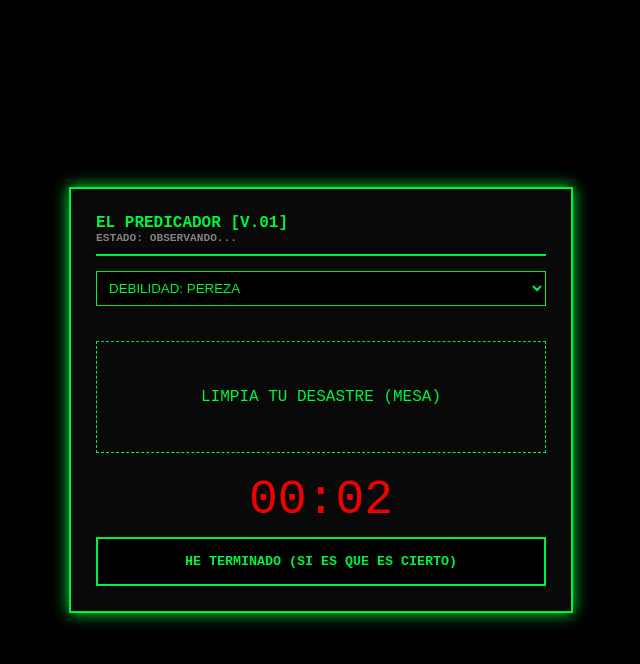
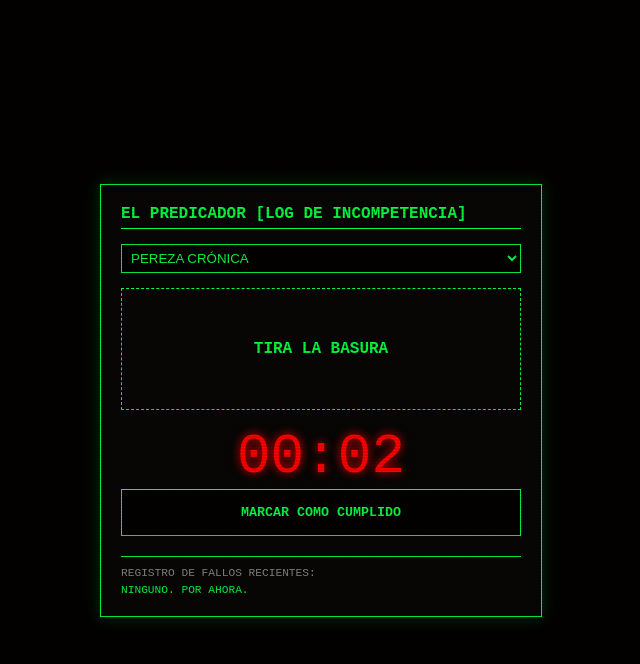
Before and after one commit to garsiajefry9-dotcom/El-chispa-, a plain HTML site: page index.html in a window 1280 px wide. Both pictures are taken after a click on the button "ASUMIR PENITENCIA". Shown: the whole page, without its empty margins (319-959 px from the left). Drawn offline with Linux system fonts and the light colour scheme.

Commit message:
Update index.html
El predicador

```diff
--- a/index.html
+++ b/index.html
@@ -3,139 +3,106 @@
 <head>
     <meta charset="UTF-8">
     <meta name="viewport" content="width=device-width, initial-scale=1.0">
-    <title>EL PREDICADOR | JUICIO FINAL</title>
+    <title>EL PREDICADOR | HISTORIAL DE FALLOS</title>
     <style>
-        :root { --bg: #000; --red: #ff0000; --gray: #333; --text: #00ff41; }
+        :root { --main: #00ff41; --fail: #ff0000; --bg: #000; }
         body {
-            background: var(--bg); color: var(--text); font-family: 'Courier New', monospace;
-            display: flex; justify-content: center; align-items: center; height: 100vh; margin: 0;
-            text-transform: uppercase; overflow: hidden;
+            background: var(--bg); color: var(--main); font-family: 'Courier New', monospace;
+            display: flex; justify-content: center; align-items: center; min-height: 100vh; margin: 0;
+            text-transform: uppercase; overflow-x: hidden;
         }
-        /* Efecto de estática y líneas de TV */
-        body::before {
-            content: ""; position: absolute; top: 0; left: 0; width: 100%; height: 100%;
-            background: repeating-linear-gradient(0deg, rgba(0,0,0,0.1) 0px, rgba(0,0,0,0.1) 1px, transparent 1px, transparent 2px);
-            pointer-events: none; z-index: 10;
+        body::after {
+            content: ""; position: fixed; top:0; left:0; width:100%; height:100%;
+            background: linear-gradient(rgba(18,16,16,0) 50%, rgba(0,0,0,0.1) 50%), linear-gradient(90deg, rgba(255,0,0,0.02), rgba(0,255,0,0.01));
+            background-size: 100% 3px, 3px 100%; pointer-events: none; z-index: 100;
         }
-        .monitor {
-            width: 90%; max-width: 450px; border: 2px solid var(--text); padding: 25px;
-            background: rgba(10, 10, 10, 0.9); box-shadow: 0 0 15px var(--text);
-            position: relative; z-index: 5;
+        .frame {
+            width: 90%; max-width: 400px; border: 1px solid var(--main); padding: 20px;
+            background: #050505; box-shadow: 0 0 15px rgba(0,255,65,0.2); margin: 20px;
         }
-        .header { border-bottom: 2px solid var(--text); margin-bottom: 15px; padding-bottom: 10px; font-weight: bold; }
-        .marca-fracaso { color: var(--red); font-size: 0.8rem; margin: 10px 0; border: 1px solid var(--red); padding: 5px; display: none; }
-
-        #display-mision {
-            min-height: 80px; border: 1px dashed var(--text); margin: 20px 0;
-            display: flex; align-items: center; justify-content: center; padding: 15px; text-align: center;
-        }
-        #counter { font-size: 3rem; color: var(--red); display: none; margin: 10px 0; }
-
-        .btn {
-            width: 100%; padding: 15px; border: none; font-family: inherit; font-weight: bold;
-            cursor: pointer; text-transform: uppercase; transition: 0.1s;
-        }
-        .btn-penitencia { background: var(--text); color: #000; }
-        .btn-listo { background: var(--bg); color: var(--text); border: 2px solid var(--text); display: none; }
-        .btn:active { filter: invert(1); }
-
-        /* Animación de Susto */
-        .panic { animation: shake 0.1s infinite; background: var(--red) !important; color: #000 !important; }
-        @keyframes shake { 0%{transform: translate(2px,2px)} 50%{transform: translate(-2px,-2px)} 100%{transform: translate(2px,-2px)} }
+        .marca { color: var(--fail); border: 1px solid var(--fail); padding: 5px; margin: 10px 0; font-size: 0.7rem; display: none; }
+        #msg { height: 100px; border: 1px dashed var(--main); display: flex; align-items: center; justify-content: center; text-align: center; padding: 10px; margin: 15px 0; font-weight: bold; }
+        #timer { font-size: 3.5rem; color: var(--fail); display: none; text-shadow: 0 0 10px var(--fail); }
+        .btn { width: 100%; padding: 15px; border: none; font-family: inherit; font-weight: 900; cursor: pointer; text-transform: uppercase; margin-bottom: 5px; }
+        .btn-p { background: var(--main); color: #000; }
+        .btn-l { background: #000; color: var(--main); border: 1px solid var(--main); display: none; }
+        .historial { margin-top: 20px; border-top: 1px solid var(--main); padding-top: 10px; font-size: 0.7rem; }
+        .falla-item { color: var(--fail); margin-bottom: 3px; border-left: 2px solid var(--fail); padding-left: 5px; }
     </style>
 </head>
-<body id="bg-view">
+<body>
 
-<div class="monitor" id="ui">
-    <div class="header">
-        <div>EL PREDICADOR [V.01]</div>
-        <div style="font-size: 0.7rem; color: #888;">ESTADO: OBSERVANDO...</div>
-    </div>
+<div class="frame" id="ui">
+    <div style="font-weight: 900; border-bottom: 1px solid var(--main); padding-bottom: 5px;">EL PREDICADOR [LOG DE INCOMPETENCIA]</div>
+    <div id="m" class="marca">ESTADO: <span id="mt">NINGUNO</span></div>
 
-    <div id="marca" class="marca-fracaso">MARCA ACTUAL: <span id="marca-txt">NINGUNA</span></div>
-
-    <select id="cat-debilidad" style="width:100%; background:#000; color:var(--text); border:1px solid var(--text); padding:8px; margin-bottom:15px;">
-        <option value="p">DEBILIDAD: PEREZA</option>
-        <option value="f">DEBILIDAD: FÍSICA</option>
-        <option value="m">DEBILIDAD: MENTAL</option>
+    <select id="s" style="width:100%; background:#000; color:var(--main); border:1px solid var(--main); margin-top: 15px; padding: 5px;">
+        <option value="p">PEREZA CRÓNICA</option>
+        <option value="f">DEBILIDAD FÍSICA</option>
+        <option value="m">BLOQUEO MENTAL</option>
     </select>
 
-    <div id="display-mision">¿TE ATREVES A SER JUZGADO?</div>
+    <div id="msg">SISTEMA LISTO. TE ESTOY OBSERVANDO.</div>
+    <center><div id="timer">00:00</div></center>
 
-    <center><div id="counter">00:00</div></center>
+    <button id="b1" class="btn btn-p">ASUMIR PENITENCIA</button>
+    <button id="b2" class="btn btn-l">MARCAR COMO CUMPLIDO</button>
 
-    <button id="btn-start" class="btn btn-penitencia">ASUMIR PENITENCIA</button>
-    <button id="btn-done" class="btn btn-listo">HE TERMINADO (SI ES QUE ES CIERTO)</button>
+    <div class="historial">
+        <div style="margin-bottom: 5px; color: #888;">REGISTRO DE FALLOS RECIENTES:</div>
+        <div id="log-lista">NINGUNO. POR AHORA.</div>
+    </div>
 </div>
 
 <script>
-    const penitencias = {
-        p: ["LIMPIA TU DESASTRE (MESA)", "TIRA 3 OBJETOS INÚTILES", "ORDENA TUS ZAPATOS"],
-        f: ["20 FLEXIONES AHORA", "PLANCHA HASTA QUE TIEMBLES", "40 SENTADILLAS"],
-        m: ["LEE 5 PÁGINAS", "ESCRIBE TU META DE HOY", "BORRA 1 APP BASURA"]
+    const pen = {
+        p: ["LIMPIA TU MESA AHORA", "TIRA LA BASURA", "ORDENA TU ROPA"],
+        f: ["25 FLEXIONES", "1 MIN PLANCHA", "40 SENTADILLAS"],
+        m: ["LEE 5 PÁGINAS", "ESCRIBE TUS METAS", "BORRA 1 APP BASURA"]
     };
 
-    let racha = localStorage.getItem('pred_racha') || 0;
-    let marca = localStorage.getItem('pred_marca') || "";
-    let startTime, interval;
+    let st, iv, marca = localStorage.getItem('p_m') || "";
+    let fallos = JSON.parse(localStorage.getItem('p_fallos')) || [];
 
-    if(marca) {
-        document.getElementById('marca').style.display = 'block';
-        document.getElementById('marca-txt').innerText = marca;
+    function actualizarInterfaz() {
+        if(marca) { document.getElementById('m').style.display='block'; document.getElementById('mt').innerText=marca; }
+        const lista = document.getElementById('log-lista');
+        if(fallos.length > 0) {
+            lista.innerHTML = fallos.map(f => `<div class="falla-item"> > FALLO: ${f.t}s - ${f.d}</div>`).join('');
+        }
     }
+    actualizarInterfaz();
 
-    const bStart = document.getElementById('btn-start');
-    const bDone = document.getElementById('btn-done');
-    const display = document.getElementById('display-mision');
-    const counterUI = document.getElementById('counter');
-
-    bStart.onclick = () => {
-        const hora = new Date().getHours();
-        if (hora >= 23 || hora < 5) {
-            ejecutarSusto(); return;
+    document.getElementById('b1').onclick = function() {
+        if (new Date().getHours() >= 23 || new Date().getHours() < 5) {
+            alert("NOCHE. RACHA ELIMINADA."); localStorage.clear(); location.reload(); return;
         }
-
-        const c = document.getElementById('cat-debilidad').value;
-        display.innerText = penitencias[c][Math.floor(Math.random()*3)];
-
-        bStart.style.display = 'none';
-        bDone.style.display = 'block';
-        counterUI.style.display = 'block';
-
-        let seg = 0;
-        startTime = Date.now();
-        interval = setInterval(() => {
-            seg++;
-            let m = Math.floor(seg/60), s = seg%60;
-            counterUI.innerText = (m<10?'0':'')+m + ":" + (s<10?'0':'')+s;
+        document.getElementById('msg').innerText = pen[document.getElementById('s').value][Math.floor(Math.random()*3)];
+        this.style.display='none';
+        document.getElementById('b2').style.display='block';
+        document.getElementById('timer').style.display='block';
+        let s = 0; st = Date.now();
+        iv = setInterval(() => {
+            s++; let min = Math.floor(s/60), seg = s%60;
+            document.getElementById('timer').innerText = (min<10?'0':'')+min+":"+(seg<10?'0':'')+seg;
         }, 1000);
     };
 
-    bDone.onclick = () => {
-        clearInterval(interval);
-        let totalTime = Math.floor((Date.now() - startTime) / 1000);
-        let insulto = "";
-
-        if (totalTime > 60) {
-            insulto = `\nDURASTE ${totalTime} SEGUNDOS. HASTA UN CARACOL TIENE MÁS VOLUNTAD QUE TÚ.`;
-            localStorage.setItem('pred_marca', "LENTO E INEFICIENTE");
+    document.getElementById('b2').onclick = function() {
+        clearInterval(iv);
+        let t = Math.floor((Date.now() - st) / 1000);
+        if (t > 60) {
+            localStorage.setItem('p_m', "LENTO E INEFICIENTE");
+            fallos.unshift({t: t, d: new Date().toLocaleTimeString()});
+            if(fallos.length > 5) fallos.pop();
+            localStorage.setItem('p_fallos', JSON.stringify(fallos));
+            alert(`TARDATE MÁS. ${t}s ES UNA VERGÜENZA.`);
         } else {
-            insulto = `\n${totalTime} SEGUNDOS... POR FIN HACES ALGO RÁPIDO EN TU VIDA.`;
-            localStorage.removeItem('pred_marca');
+            localStorage.removeItem('p_m');
+            alert(`CUMPLIDO EN ${t}s. ESTÁS A SALVO.`);
         }
-
-        alert("PENITENCIA REGISTRADA." + insulto);
         location.reload();
     };
-
-    function ejecutarSusto() {
-        document.getElementById('bg-view').classList.add('panic');
-        document.getElementById('ui').style.opacity = "0";
-        setTimeout(() => {
-            alert("LA OSCURIDAD NO ES PARA PENITENCIAS. ES PARA DESCANSAR. LARGO DE AQUÍ.");
-            location.reload();
-        }, 500);
-    }
 </script>
 </body>
 </html>
```
